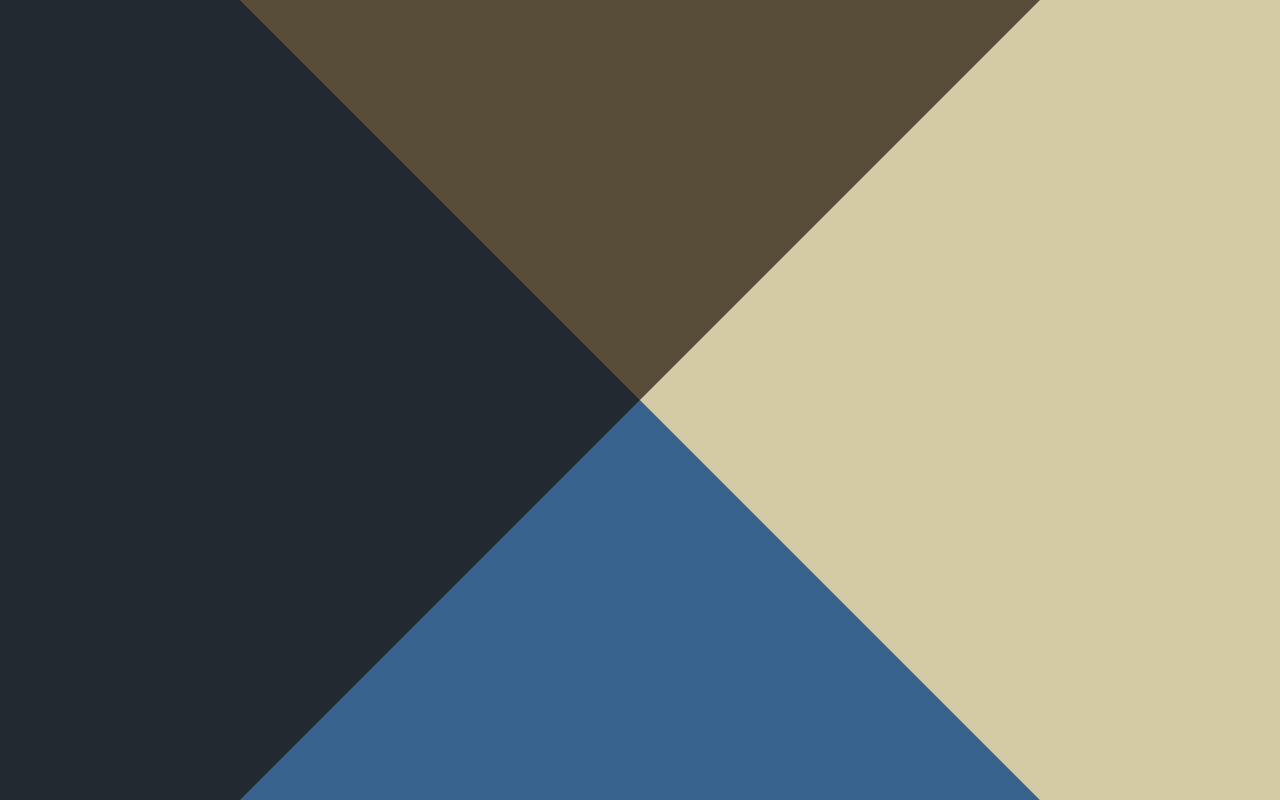
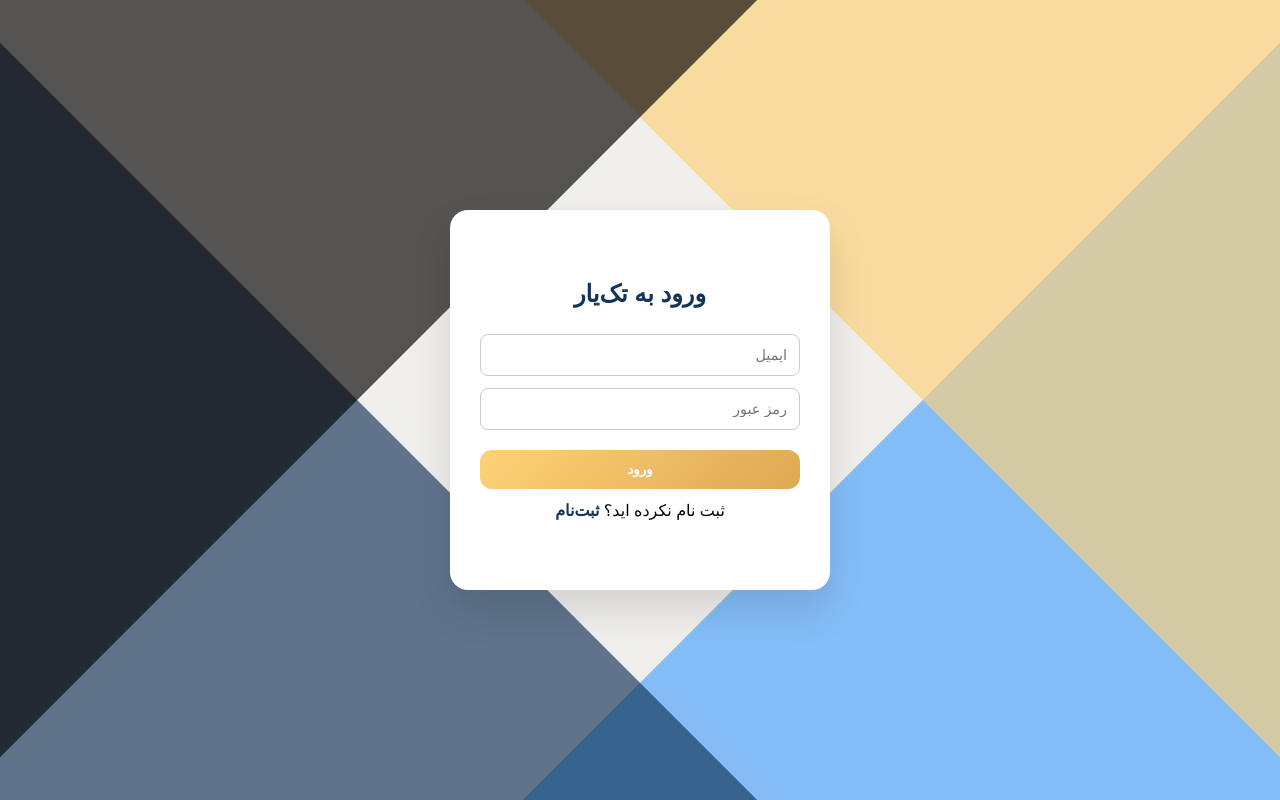
Before and after one commit to romina-kh/NetEng-Project, a React (Vite) app in the folder frontend/net-eng/: page /login in a window 1280 px wide. Built offline with nearby package versions, Linux system fonts and the light colour scheme; a small style sheet from the web is missing.

Commit message:
style: make pages more responisve

```diff
--- a/frontend/net-eng/src/pages/LoginPage.jsx
+++ b/frontend/net-eng/src/pages/LoginPage.jsx
@@ -25,8 +25,6 @@
 
     if (!values.password.trim()) {
       newErrors.password = "وارد کردن رمز عبور الزامی است!";
-    } else if (values.password.length < 6) {
-      newErrors.password = "رمز عبور باید حداقل ۶ کاراکتر باشد!";
     }
 
     setErrors(newErrors);
--- a/frontend/net-eng/src/styles/loginPage/Login.module.css
+++ b/frontend/net-eng/src/styles/loginPage/Login.module.css
@@ -79,7 +79,9 @@
 
 .center {
   position: absolute;
-  width: 380px;
+  width: 100%;
+  max-width: 380px;
+  min-width: 300px;
   height: 380px;
   top: 50%;
   left: 50%;
--- a/frontend/net-eng/src/styles/signupPage/Signup.module.css
+++ b/frontend/net-eng/src/styles/signupPage/Signup.module.css
@@ -78,7 +78,9 @@
 
 .center {
   position: absolute;
-  width: 420px;
+  width: 100%;
+  max-width: 400px;
+  min-width: 300px;
   min-height: 460px;
   top: 50%;
   left: 50%;
```
